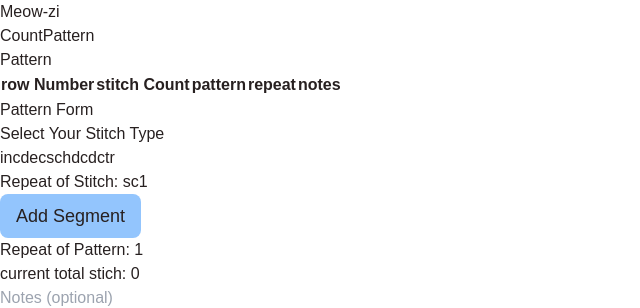
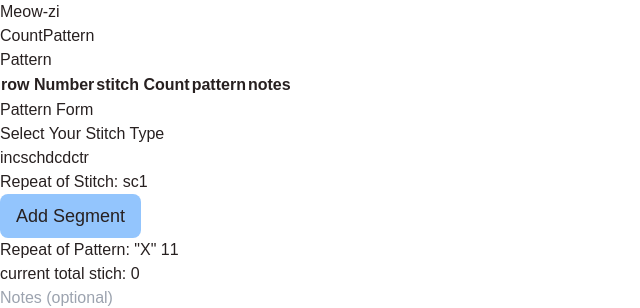
Before and after one commit to arksha/MeowZi, a Next.js app: page /pattern in a window 1280 px wide. Shown: the top 308 px of the page, without its empty margins (0-640 px from the left). Built offline with nearby package versions, Linux system fonts and the light colour scheme.

Commit message:
fix form

```diff
--- a/src/components/Counter.tsx
+++ b/src/components/Counter.tsx
@@ -28,7 +28,6 @@ export const stichesHeightMap = new Map<string, number>([
 
 export const stichesIncrementMap = new Map<string, number>([
     ["inc", 2],
-    ["dec", 1/2],
 ]);
 
 export default function Counter() {
--- a/src/components/PatternForm.tsx
+++ b/src/components/PatternForm.tsx
@@ -6,10 +6,9 @@ import Records from "./Records";
 
 
 export default function PatternForm() {
-    const stitchTypes = ['inc', 'dec', 'sc', 'hdc', 'dc', 'tr'] as const;
+    const stitchTypes = ['inc', 'sc', 'hdc', 'dc', 'tr'] as const;
     const stitchTitles: Record<StitchType, string> = {
         inc: 'Increase',
-        dec: 'Decrease',
         sc: 'Single Crochet',
         hdc: 'Half Double Crochet',
         dc: 'Double Crochet',
@@ -94,7 +93,7 @@ export default function PatternForm() {
             {/* Add your pattern form elements here */}
             <div className="w-full items-center max-w-2xl">
                 <Records items={rowStiches} displayColumns={[
-                    "rowNumber", "stitchCount", "pattern", "repeat", "notes"
+                    "rowNumber", "stitchCount", "pattern", "notes"
                 ]} />
             </div>
             <h1 className="text-2xl font-bold">Pattern Form</h1>
@@ -146,7 +145,7 @@ export default function PatternForm() {
                 </button>
                 <div className="mb-6">
                     <label htmlFor="pattern-repeat" className="block text-sm font-medium text-gray-700 mb-2">
-                        Repeat of Pattern: {pattern.map(seg => `${seg.count} ${seg.stitch}`).join(', ')}
+                        Repeat of Pattern: {pattern.map(seg => `${seg.count} ${seg.stitch}`).join(', ')} "X" {patternRepeat}
                     </label>
                     {/* The Number Scroll Input Field */}
                     <input
```
Also changed, not shown: src/components/Records.tsx (line endings or trailing spaces), 1 other file (tests, documents, lock files or other folders).
